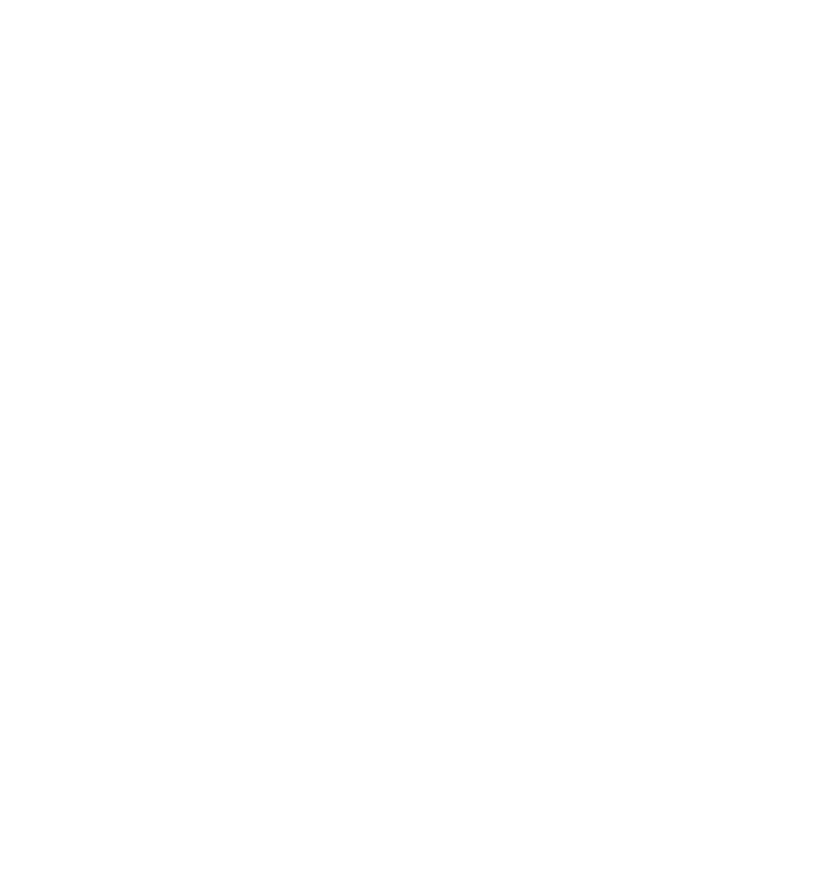
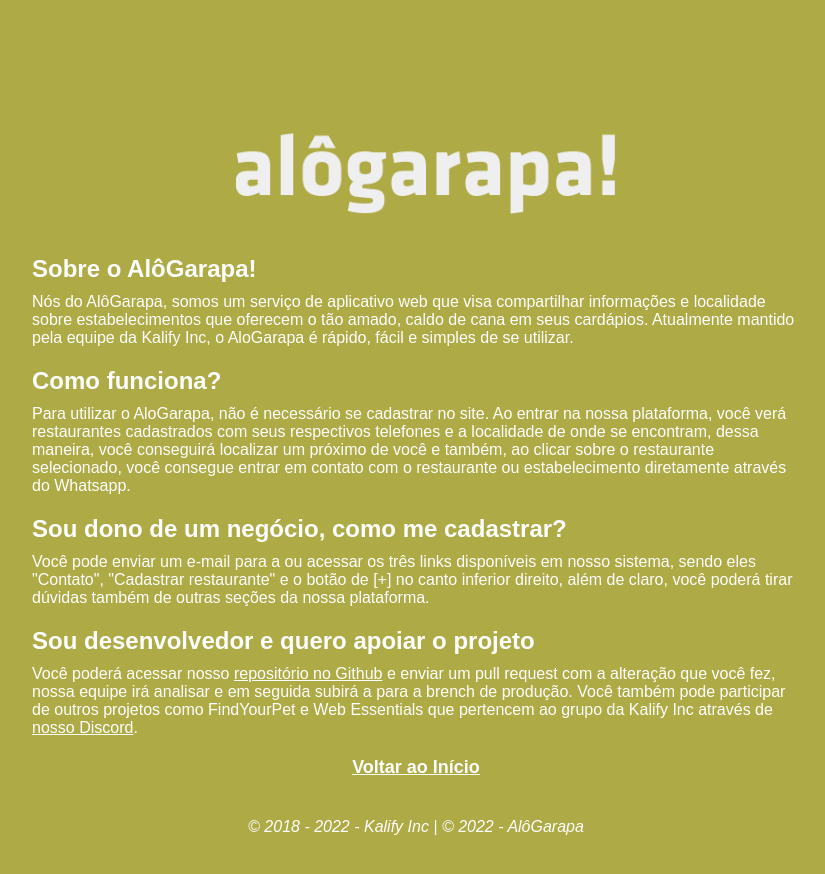
Before and after one commit to Yagasaki7K/website-alogarapa, a React (Vite) app: page /sobre in a window 1280 px wide. Before the commit this address had no page. Shown: the top 874 px of the page, without its empty margins (224-1049 px from the left). Before the commit the page ends 800 px from the top, so only its background shows below. Built offline with nearby package versions, Linux system fonts and the light colour scheme.

Commit message:
Added: Sobre + Whatsapp + New Logo + Added Button

```diff
--- /dev/null
+++ b/src/components/AddButton.jsx
@@ -0,0 +1,16 @@
+import React from 'react'
+import PetButtonDetails from './AddButtonDetails'
+
+const AddPetButton = () => {
+    return (
+        <>
+            <PetButtonDetails>
+                <a href="mailto:kalifyinc@gmail.com" className="firstButton">
+                    <i className="uil uil-plus"></i>
+                </a>
+            </PetButtonDetails>
+        </>
+    )
+}
+
+export default AddPetButton
--- /dev/null
+++ b/src/components/AddButtonDetails.jsx
@@ -0,0 +1,24 @@
+import styled from 'styled-components'
+
+const AddPetButtonDetails = styled.div`
+    .firstButton {
+        background: #fff;
+        width: 50px;
+        height: 50px;
+        color: #aeaa46;
+        position: fixed;
+        bottom: 50px;
+        right: 50px;
+        z-index: 99;
+        padding: 13px 15px 15px 15px;
+        border-radius: 10px;
+        font-size: 18px;
+
+        :hover {
+            transition: 1s;
+            background: #ccc;
+        }
+    }
+`
+
+export default AddPetButtonDetails
--- a/src/components/DashboardDetails.jsx
+++ b/src/components/DashboardDetails.jsx
@@ -2,7 +2,7 @@
 
 const DashboardDetails = styled.div`
 
-background: #94913c;
+background: #aeaa46;
 height: 91.7vh;
 
 .garapa-list {
--- a/src/components/LoginScreenDetails.jsx
+++ b/src/components/LoginScreenDetails.jsx
@@ -36,7 +36,7 @@
                 color: #e5e5e5;
             }
 
-            button {
+            a {
                 border: none;
                 border-radius: 15px;
                 background: #aeaa46;
@@ -44,9 +44,9 @@
                 text-transform: uppercase;
                 font-size: 16px;
                 font-weight: bold;
-                margin-top: 20px;
-                padding: 10px 150px;
+                padding: 5px 150px;
                 cursor: pointer;
+                text-decoration: none;
 
                 :hover {
                     transition: 2s;
--- /dev/null
+++ b/src/components/SobreDetails.jsx
@@ -0,0 +1,60 @@
+import styled from 'styled-components'
+
+const SobreDetails = styled.div`
+    background: #aeaa46;
+    display: flex;
+    justify-content: center;
+    align-items: center;
+    flex-direction: column;
+
+    img {
+        margin-top: 100px;
+        width: 400px;
+        padding: 20px 0 0 20px;
+    }
+
+    .break {
+        flex-basis: 100%;
+        height: 0;
+    }
+
+    .content {
+        color: #fff;
+        width: 60%;
+        margin-top: 20px;
+
+        a {
+            color: #fff;
+        }
+
+        h2 {
+            margin-top: 20px;
+            margin-bottom: 10px;
+        }
+    }
+
+    .backtoHome {
+        display: flex;
+        justify-content: center;
+        margin: 20px 0;
+        font-size: 18px;
+        font-weight: bold;
+    }
+
+    .copyright {
+        margin-top: 20px;
+        margin-bottom: 20px;
+        display: flex;
+        justify-content: center;
+        color: #fff;
+    }
+
+
+    @media screen and (max-width: 1920px) {
+        .copyright {
+            margin-bottom: 144px;
+        }
+    }
+`
+
+export default SobreDetails
--- a/src/main.jsx
+++ b/src/main.jsx
@@ -6,13 +6,15 @@
 import Dashboard from './pages/Dashboard'
 
 import { BrowserRouter, Route, Routes } from 'react-router-dom';
+import Sobre from './pages/Sobre'
 
 createRoot.render(
     <React.StrictMode>
         <BrowserRouter>
             <Routes>
                 <Route path="/" element={<LoginScreen/>} />
-                <Route path="/home" element={<Dashboard/>} />
+                <Route path="/dashboard" element={<Dashboard/>} />
+                <Route path="/sobre" element={<Sobre/>} />
             </Routes>
         </BrowserRouter>
     </React.StrictMode>,
--- a/src/pages/Dashboard.jsx
+++ b/src/pages/Dashboard.jsx
@@ -4,6 +4,7 @@
 import sanityClient from '../client'
 
 import Logo from '../images/logo.png'
+import AddButton from '../components/AddButton'
 
 const Dashboard = () => {
     const [garapaData, setGarapaData] = useState(null);
@@ -36,21 +37,21 @@
                     </a>
 
                     <a href="/sobre">Sobre AlôGarapa!</a>
-                    <a href="/seu-restaurante">Cadastre seu Restaurante</a>
-                    <a href="/contato">Contato</a>
+                    <a href="mailto:kalifyinc@gmail.com">Cadastre seu Restaurante</a>
+                    <a href="mailto:kalifyinc@gmail.com">Contato</a>
                 </div>
             </NavigatorHomeDetails>
             <DashboardDetails>
 
-            <a href="/signup" className="advice">
-                <i className="uil uil-shield-exclamation"></i>&nbsp;Seu negócio vende caldo de cana e ele não está em nossa listagem? Cadastre já!&nbsp;<i className="uil uil-shield-exclamation"></i>
+            <a href="mailto:kalifyinc@gmail.com" className="advice">
+                <i className="uil uil-shield-exclamation"></i>&nbsp;Seu negócio vende caldo de cana e ele não está em nossa listagem? Envie um e-mail!&nbsp;<i className="uil uil-shield-exclamation"></i>
             </a>
 
             <div className="garapa-list">
                 {
                     garapaData && garapaData.map((garapa, index) => (
 
-                        <a href={`tel:` + garapa?.contact} key={index}>
+                        <a href={`https://wa.me/` + garapa?.contact} key={index}>
                         <div className="garapa-list-item">
                             <img src={garapa.image.asset.url} alt={garapa?.name} />
 
@@ -70,16 +71,15 @@
                     <div className="footer-content">
                         <h2>FindYourPet</h2>
                         <a href="http://kalify.vercel.app/" target="_blank">Site Institucional <i className="uil uil-external-link-alt"></i></a>
-                        <a href="/sobre-nos">Sobre nós</a>
-                        <a href="/fale-conosco">Fale Conosco</a>
-                        <a href="/carreiras">Carreiras</a>
+                        <a href="/sobre">Sobre nós</a>
+                        <a href="mailto:kalifyinc@gmail.com">Fale Conosco</a>
+                        <a href="/sobre#developer">Carreiras</a>
                     </div>
 
                     <div className="footer-content">
                         <h2>Descubra</h2>
-                        <a href="/signup">Cadastre seu negócio</a>
-                        <a href="/como-funciona">Como funciona?</a>
-                        <a href="#" target="_blank">Blog <i className="uil uil-external-link-alt"></i></a>
+                        <a href="mailto:kalifyinc@gmail.com">Cadastre seu negócio</a>
+                        <a href="/sobre">Como funciona?</a>
                     </div>
 
                     <div className="footer-content">
@@ -92,9 +92,10 @@
                 <div className="copyright">
                     <i>
                     © 2018 - {new Date().getFullYear()} - Kalify Inc |
-                    © 2022 - {new Date().getFullYear()} - AlôGarapa</i>
+                    © {new Date().getFullYear()} - AlôGarapa</i>
                 </div>
             </DashboardDetails>
+            <AddButton/>
         </>
     )
 }
--- a/src/pages/LoginScreen.jsx
+++ b/src/pages/LoginScreen.jsx
@@ -2,10 +2,6 @@
 import LoginScreenDetails from '../components/LoginScreenDetails'
 
 import Logo from '../images/logo.png'
-
-function redirectHome() {
-    window.location.href="/home"
-}
 
 const LoginScreen = () => {
 
@@ -18,8 +14,8 @@
                     </a>
 
                     <a href="/sobre">Sobre AlôGarapa!</a>
-                    <a href="/seu-restaurante">Cadastre seu Restaurante</a>
-                    <a href="/contato">Contato</a>
+                    <a href="mailto:kalifyinc@gmail.com">Cadastre seu Restaurante</a>
+                    <a href="mailto:kalifyinc@gmail.com">Contato</a>
                 </div>
             </NavigatorHomeDetails>
 
@@ -27,7 +23,7 @@
                 <div className="content">
                     <div className="content-box">
                         <h2>Encontre um caldo de cana <br/> Próximo de você!</h2>
-                        <button className="button" onClick={redirectHome}>Acessar</button>
+                        <a className="button" href="/dashboard">Acessar</a>
                     </div>
                 </div>
             </LoginScreenDetails>
--- /dev/null
+++ b/src/pages/Sobre.jsx
@@ -0,0 +1,36 @@
+import SobreDetails from '../components/SobreDetails'
+import Logo from '../images/logo.png'
+
+const Sobre = () => {
+    return (
+        <SobreDetails>
+            <img src={Logo}/>
+
+            <div className="content">
+                <h2>Sobre o AlôGarapa!</h2>
+                <p>Nós do AlôGarapa, somos um serviço de aplicativo web que visa compartilhar informações e localidade sobre estabelecimentos que oferecem o tão amado, caldo de cana em seus cardápios. Atualmente mantido pela equipe da Kalify Inc, o AloGarapa é rápido, fácil e simples de se utilizar.</p>
+
+                <h2>Como funciona?</h2>
+                <p>Para utilizar o AloGarapa, não é necessário se cadastrar no site. Ao entrar na nossa plataforma, você verá restaurantes cadastrados com seus respectivos telefones e a localidade de onde se encontram, dessa maneira, você conseguirá localizar um próximo de você e também, ao clicar sobre o restaurante selecionado, você consegue entrar em contato com o restaurante ou estabelecimento diretamente através do Whatsapp.</p>
+
+                <h2>Sou dono de um negócio, como me cadastrar?</h2>
+                <p>Você pode enviar um e-mail para a <a href="mailto:kalifyinc@gmail.com"></a> ou acessar os três links disponíveis em nosso sistema, sendo eles "Contato", "Cadastrar restaurante" e o botão de [+] no canto inferior direito, além de claro, você poderá tirar dúvidas também de outras seções da nossa plataforma.</p>
+
+                <h2 id="developer">Sou desenvolvedor e quero apoiar o projeto</h2>
+                <p>Você poderá acessar nosso <a href="https://github.com/Yagasaki7k/website-alogarapa" target="_blank">repositório no Github</a> e enviar um pull request com a alteração que você fez, nossa equipe irá analisar e em seguida subirá a para a brench de produção. Você também pode participar de outros projetos como FindYourPet e Web Essentials que pertencem ao grupo da Kalify Inc através de <a href="https://discord.gg/CFhzRE6ztp">nosso Discord</a>.</p>
+
+                <div className="backtoHome">
+                    <a href="/dashboard">Voltar ao Início</a>
+                </div>
+            </div>
+
+            <div className="copyright">
+                <i>
+                © 2018 - {new Date().getFullYear()} - Kalify Inc |
+                © {new Date().getFullYear()} - AlôGarapa</i>
+            </div>
+        </SobreDetails>
+    )
+}
+
+export default Sobre
```
Also changed, not shown: src/images/logo.png, 1 other file (tests, documents, lock files or other folders).
